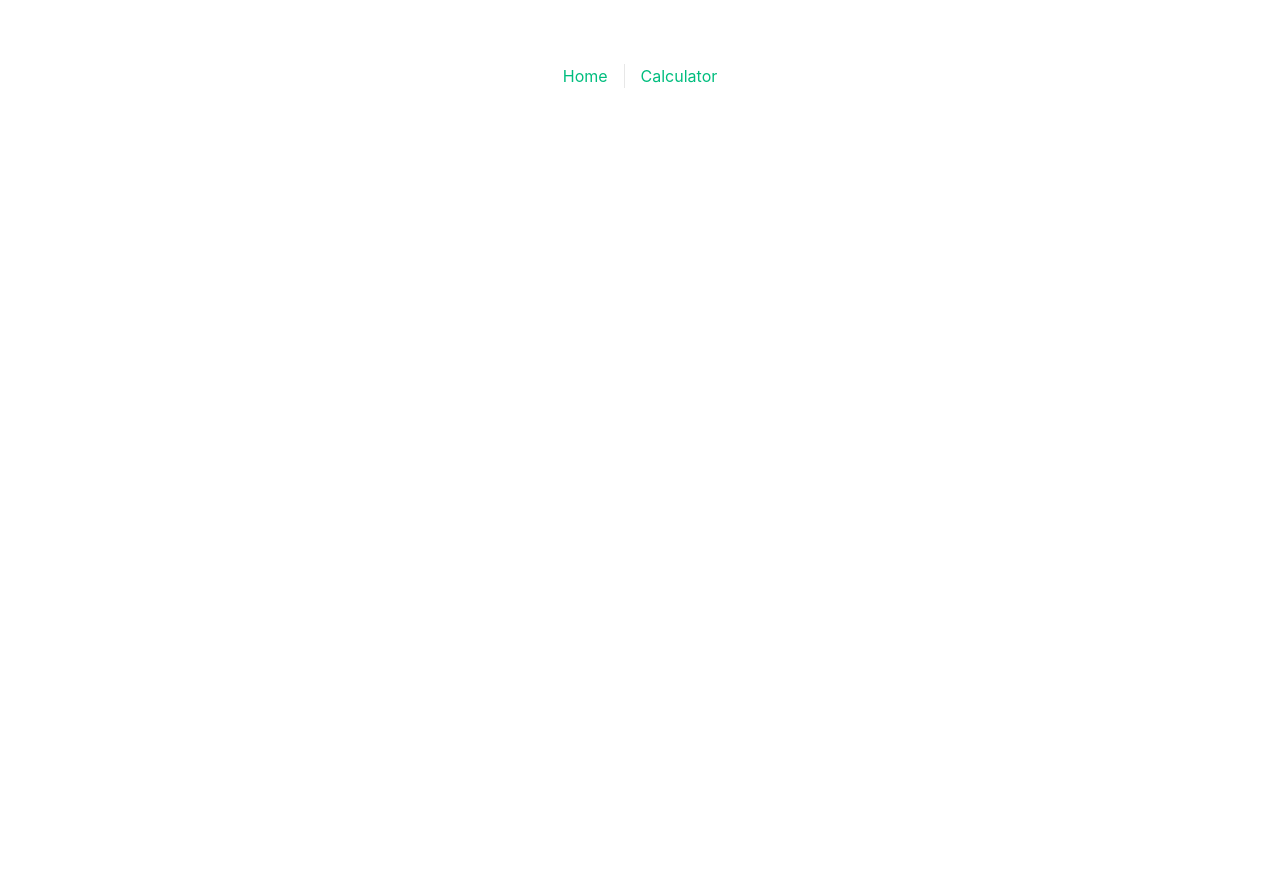
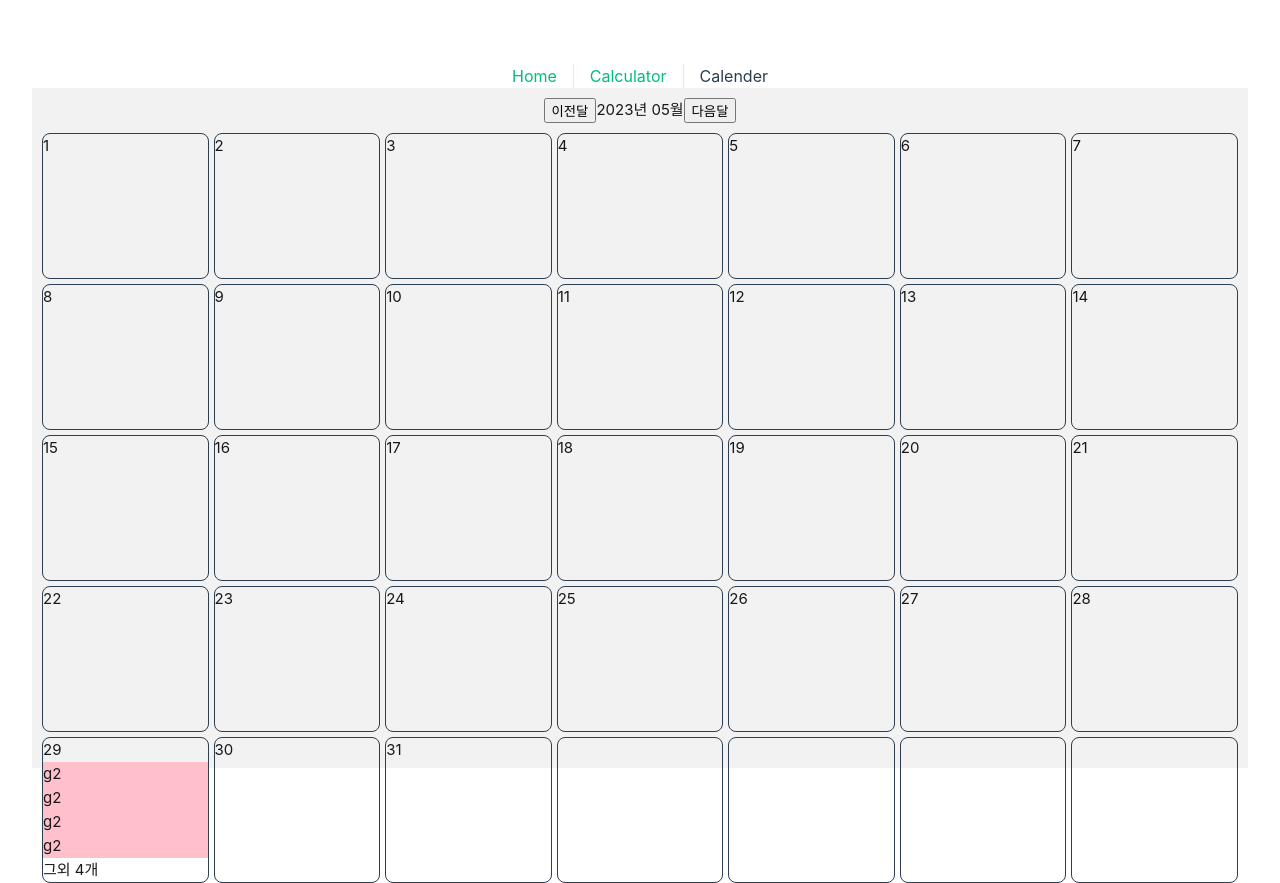
Before and after one commit to juhyejin/vue-mini-project, a Vue app: page /calender in a window 1280 px wide. Before the commit the page ends 800 px from the top, so only its background shows below. Built offline with nearby package versions, Linux system fonts and the light colour scheme.

Commit message:
:sparkles: 캘린더 view 생성, 라우터 연걸, 기본 레이아웃 구성

```diff
--- a/src/App.vue
+++ b/src/App.vue
@@ -8,6 +8,7 @@
         <nav>
           <router-link to="/">Home</router-link>
           <router-link to="/calculator">Calculator</router-link>
+          <router-link to="/calender">Calender</router-link>
         </nav>
       </div>
     </header>
--- a/src/router/index.ts
+++ b/src/router/index.ts
@@ -17,7 +17,12 @@ const router = new VueRouter({
       path: "/calculator",
       name: "calculator",
       component: () => import("../views/CalculatorView.vue"),
-    }
+    },
+    {
+      path: "/calender",
+      name: "calender",
+      component: () => import("../views/CalenderView.vue"),
+    },
   ]
 })
 
--- /dev/null
+++ b/src/views/CalenderView.vue
@@ -0,0 +1,91 @@
+<script setup lang="ts">
+import AtomButton from "@/components/Atom/button/AtomButton.vue";
+
+
+
+</script>
+
+
+<template>
+  <main class="calender-container">
+    <div class="calender-header">
+      <AtomButton>이전달</AtomButton>
+      <div class="calender-title">2023년 05월</div>
+      <AtomButton>다음달</AtomButton>
+    </div>
+    <div class="calender-body">
+      <div class="days day">1</div>
+      <div class="days day">2</div>
+      <div class="days day">3</div>
+      <div class="days day">4</div>
+      <div class="days day">5</div>
+      <div class="days day">6</div>
+      <div class="days day">7</div>
+      <div class="days day">8</div>
+      <div class="days day">9</div>
+      <div class="days day">10</div>
+      <div class="days day">11</div>
+      <div class="days day">12</div>
+      <div class="days day">13</div>
+      <div class="days day">14</div>
+      <div class="days day">15</div>
+      <div class="days day">16</div>
+      <div class="days day">17</div>
+      <div class="days day">18</div>
+      <div class="days day">19</div>
+      <div class="days day">20</div>
+      <div class="days day">21</div>
+      <div class="days day">22</div>
+      <div class="days day">23</div>
+      <div class="days day">24</div>
+      <div class="days day">25</div>
+      <div class="days day">26</div>
+      <div class="days day">27</div>
+      <div class="days day">28</div>
+      <div class="days day">29
+        <div class="bg-pink">g2</div>
+        <div class="bg-pink">g2</div>
+        <div class="bg-pink">g2</div>
+        <div class="bg-pink">g2</div>
+        그외 4개
+      </div>
+      <div class="days day">30</div>
+      <div class="days day">31</div>
+      <div class="days day"></div>
+      <div class="days day"></div>
+      <div class="days day"></div>
+      <div class="days day"></div>
+    </div>
+  </main>
+</template>
+
+<style>
+.calender-container{
+  height: 85vh;
+  background: #f2f2f2;
+  color: #181818;
+  padding: 10px;
+  display: flex;
+  flex-direction: column;
+  gap:10px;
+}
+.calender-header{
+  display: flex;
+  justify-content: center;
+  align-self: center;
+}
+.calender-body {
+  flex-grow: 1;
+  display: grid;
+  grid-template-columns: repeat(7, 1fr);
+  gap: 5px;
+  grid-auto-rows: 1fr;
+}
+.days{
+  border: 1px solid #2c3e50;
+  border-radius: 8px;
+}
+.bg-pink{
+  background: pink;
+}
+</style>
```
